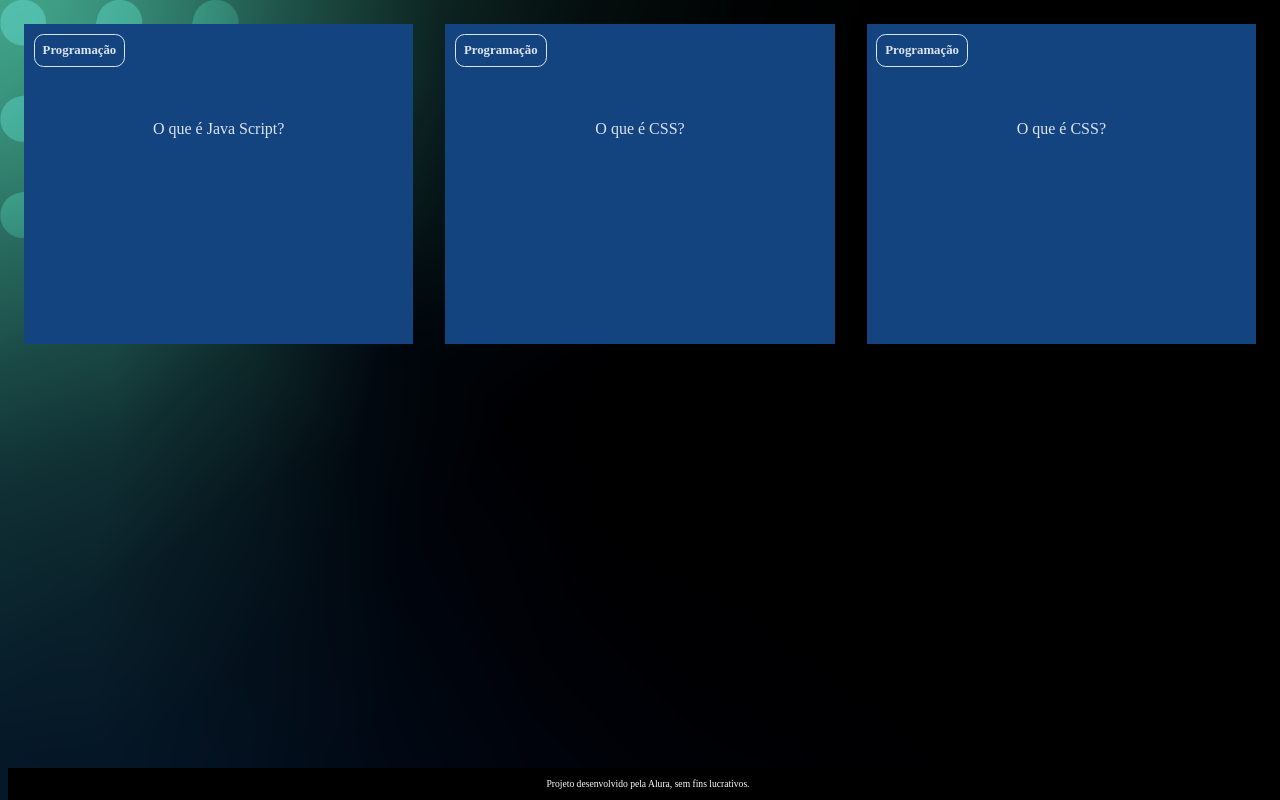
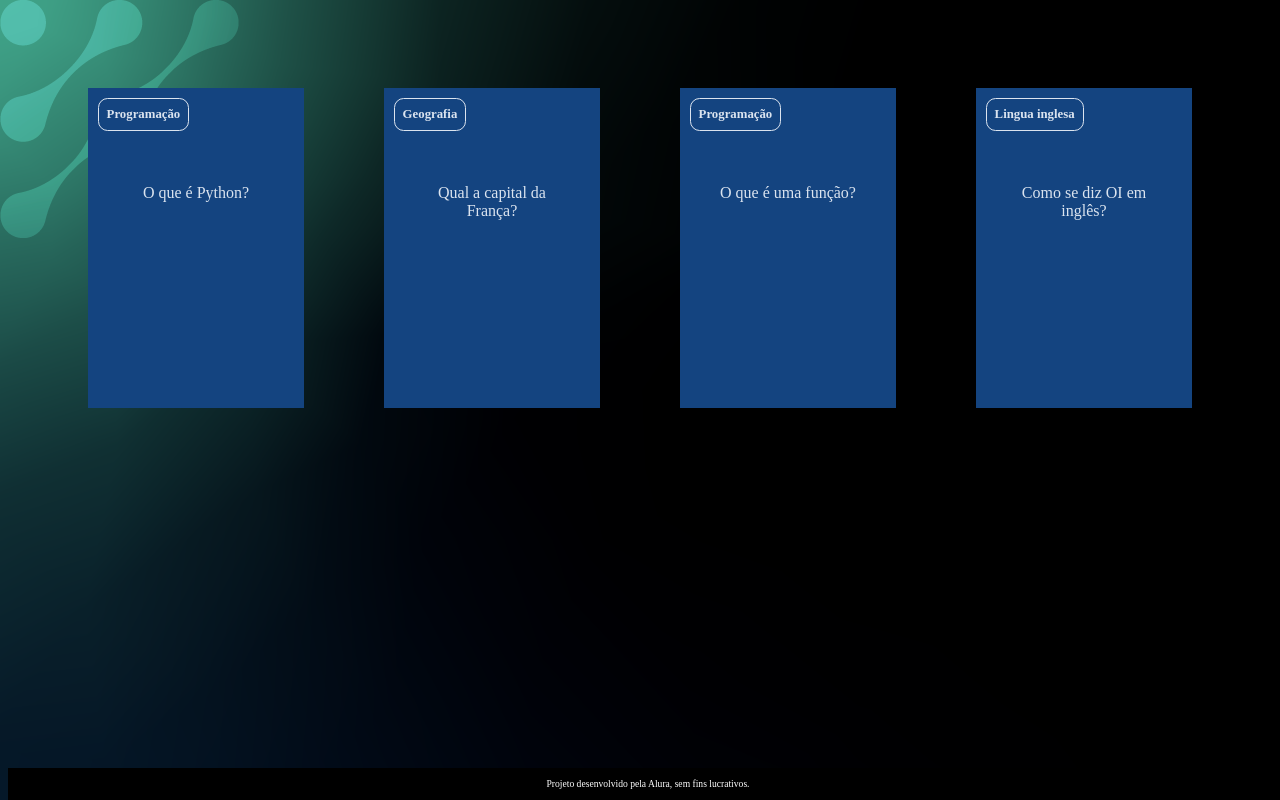
Before and after one commit to epedrow/Flashcard-Pedro, a plain HTML site: page Pedro-JSweb/index.html in a window 1280 px wide. Drawn offline with Linux system fonts and the light colour scheme.

Commit message:
Add files via upload

```diff
--- /dev/null
+++ b/Pedro-JSweb/app.js
@@ -0,0 +1,20 @@
+function criaCartao(categoria, pergunta, resposta) {
+    let container = document.getElementById('container')
+    let cartao = document.createElement('article')
+    cartao.className = 'cartao'
+
+cartao.innerHTML = `
+<div class="cartao__conteudo">
+<h3>${categoria}</h3>
+<div class="cartao__conteudo__pergunta">
+        <p>${pergunta}</p>
+</div>
+<div class="cartao__conteudo__resposta">
+        <p>${resposta}</p>
+</div>
+</div>
+`
+
+container.appendChild(cartao)
+
+}
--- a/Pedro-JSweb/assets/style.css
+++ b/Pedro-JSweb/assets/style.css
@@ -5,7 +5,7 @@
 }
 body {
     font-family: Bai Jamjuree;
-    background: url(../img/bg-desktop.webp)
+    background: url(../assets/img/bg-desktop.webp)
 }
 
 #container {
@@ -79,3 +79,10 @@ footer p{
     padding: 2rem;
     margin-top: 4rem;
 }
+#container {
+    display: flex;
+     flex-wrap: wrap;
+     justify-content: space-between;
+     padding: 4rem;
+     gap: 3rem;
+}
--- a/Pedro-JSweb/index.html
+++ b/Pedro-JSweb/index.html
@@ -12,49 +12,25 @@
     <main>
         <section id="container">
 
-            <article class="cartao">
+            <!-- <article class="cartao">
                 <div class="cartao__conteudo">
-                    <h3> Programação </h3>
-                    <div class="cartao__conteudo__pergunta">
-                        <p>O que é Java Script?</p>
-                    </div>
-                    <div class="cartao__conteudo__resposta">
-                        <p>O Java Script é uma linguagem de programação.</p>
-                    </div>
-                </article>
+                        <h3>Programação</h3>
+                        <div class="cartao__conteudo__pergunta">
+                                <p>O que é JavaScript?</p>
+                        </div>
+                        <div class="cartao__conteudo__resposta">
+                                <p>O JavaScript é uma linguagem de programação</p>
+                        </div>
+                </div>
+            </article> -->
 
-                    <article class="cartao">
-                        <div class="cartao__conteudo">
-                            <h3> Programação </h3>
-                            <div class="cartao__conteudo__pergunta">
-                                <p>O que é CSS?</p>
-                            </div>
-                            <div class="cartao__conteudo__resposta">
-                                <p>O CSS é uma linguagem de estilização.</p>
-                            </div>
-                        </div>
-
-                    </article>
-
-                    <article class="cartao">
-                        <div class="cartao__conteudo">
-                            <h3> Programação </h3>
-                            <div class="cartao__conteudo__pergunta">
-                                <p>O que é CSS?</p>
-                            </div>
-                            <div class="cartao__conteudo__resposta">
-                                <p>O CSS é uma linguagem de estilização.</p>
-                            </div>
-                        </div>
-                    </article>
-
-                </div>
         </section>
     </main>
     <footer>
         <p>Projeto desenvolvido pela Alura, sem fins lucrativos.</p>
     </footer>
-
+    <script src="app.js"></script>
+    <script src="pergustas.js"></script>
 </body>
 
 </html>
--- /dev/null
+++ b/Pedro-JSweb/pergustas.js
@@ -0,0 +1,23 @@
+criaCartao(
+    'Programação',
+    'O que é Python?',
+    'O Python é uma linguagem de programação'
+)
+
+criaCartao(
+    'Geografia',
+    'Qual a capital da França?',
+    'A capital da França é Paris'
+)
+
+criaCartao(
+    'Programação',
+    'O que é uma função?',
+    'Uma função é um bloco de código que executa alguma tarefa'
+)
+
+criaCartao(
+    'Lingua inglesa',
+    'Como se diz OI em inglês?',
+    'Oi em ingles é HI (RAI)'
+)
```
Also changed, not shown: Pedro-JSweb/assets/img/bg-desktop.webp (added), Pedro-JSweb/assets/img/bg-mobile.webp (added), Pedro-JSweb/assets/img/bg-tablet.webp (added).
